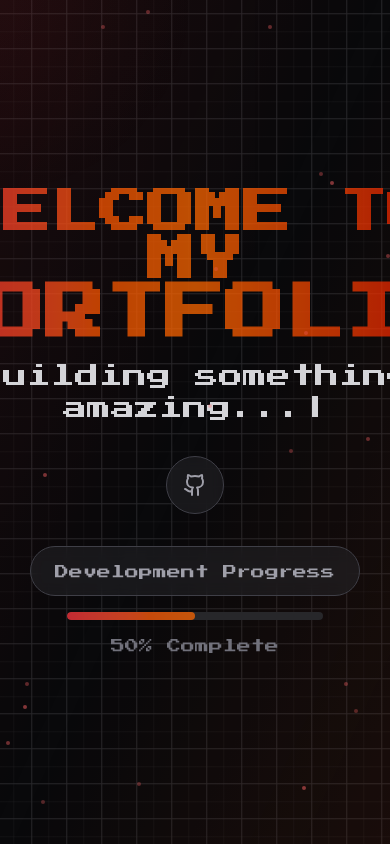
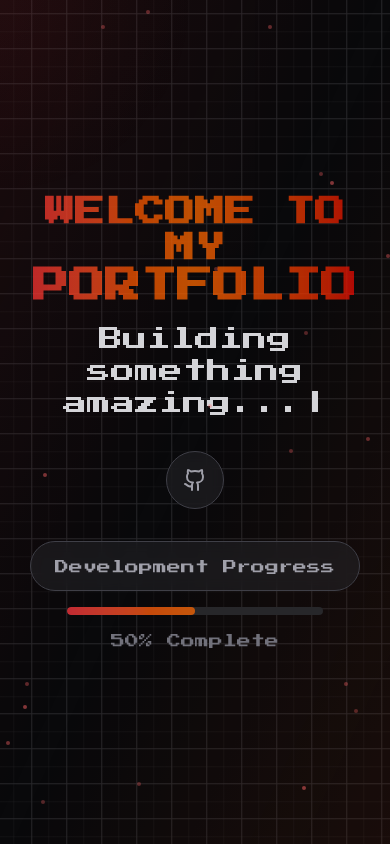
Before and after one commit to yasiralamriki/yasiralamriki.github.io, a React (Vite) app: page / in a window 390 px wide. Built offline with nearby package versions, Linux system fonts and the light colour scheme.

Commit message:
fix: adjust heading and subtitle sizes for better responsiveness

```diff
--- a/src/App.tsx
+++ b/src/App.tsx
@@ -40,10 +40,10 @@ function App() {
         {/* Main content with entrance animation */}
         <div className={`transform transition-all duration-1000 ${isVisible ? 'translate-y-0 opacity-100' : 'translate-y-10 opacity-0'}`}>
           {/* Main heading with gradient text */}
-          <h1 className="text-5xl md:text-7xl font-bold text-center mb-4 bg-gradient-to-r from-red-500 via-orange-500 to-red-600 bg-clip-text text-transparent animate-pulse">
+          <h1 className="text-3xl lg:text-7xl md:text-5xl font-bold text-center mb-4 bg-gradient-to-r from-red-500 via-orange-500 to-red-600 bg-clip-text text-transparent animate-pulse">
             WELCOME TO MY
             <br />
-            <span className="text-6xl md:text-8xl">PORTFOLIO</span>
+            <span className="text-4xl lg:text-8xl md:text-6xl">PORTFOLIO</span>
           </h1>
 
           {/* Subtitle with typewriter effect */}
@@ -87,7 +87,7 @@ function App() {
 
           {/* Progress indicator */}
           <div className="flex flex-col items-center gap-4">
-            <div className="bg-zinc-800/50 backdrop-blur-sm rounded-full px-6 py-3 border border-zinc-700">
+            <div className="bg-zinc-800/50 backdrop-blur-sm rounded-full px-6 py-3 border border-zinc-700 text-center">
               <span className="text-zinc-400 text-sm font-medium">Development Progress</span>
             </div>
             <div className="w-64 bg-zinc-800 rounded-full h-2 overflow-hidden">
```
